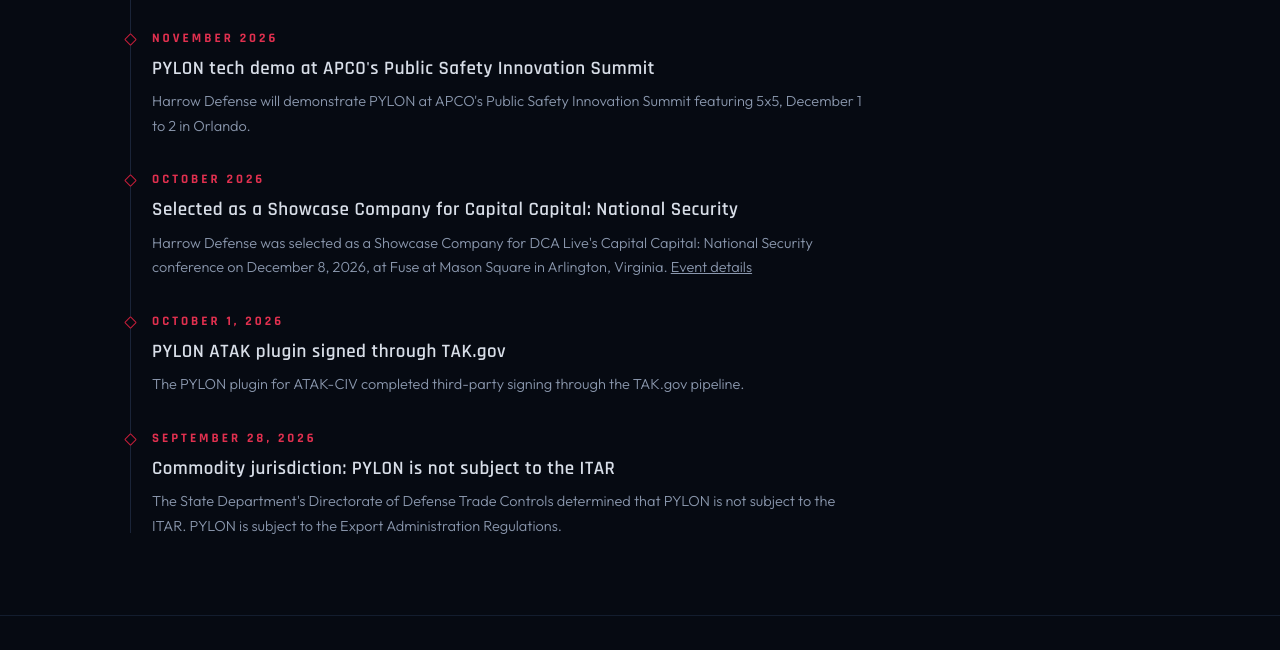
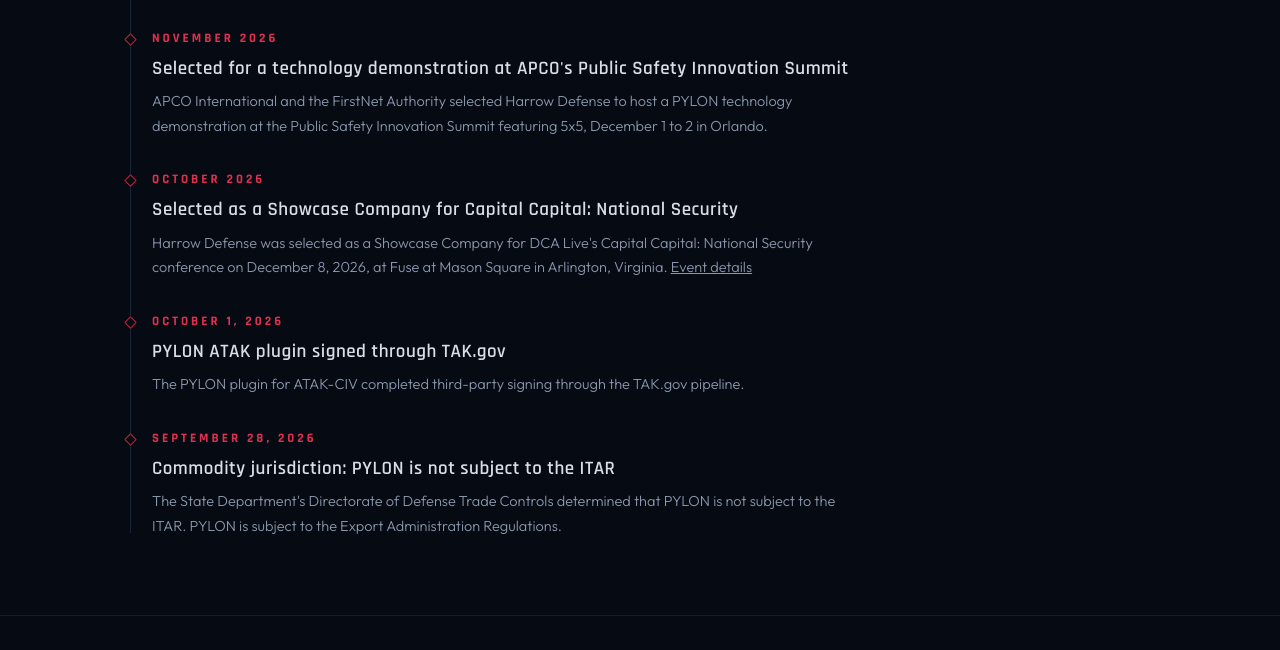
Before and after one commit to DJK3032/HarrowDefense, a plain HTML site: page news.html in a window 1280 px wide. Shown: the part 915-1565 px from the top of the page. Drawn offline with Linux system fonts and the light colour scheme.

Commit message:
News: APCO entry reflects selection
Co-Authored-By: Claude Opus 5.5 <noreply@anthropic.com>
Claude-Session: https://claude.ai/code/session_014QkUswhXNAWDfqRbrcg1SC

```diff
--- a/news.html
+++ b/news.html
@@ -77,8 +77,8 @@
       </div>
       <div class="tl-item">
         <div class="tl-date">November 2026</div>
-        <div class="tl-title">PYLON tech demo at APCO's Public Safety Innovation Summit</div>
-        <p class="tl-text">Harrow Defense will demonstrate PYLON at APCO's Public Safety Innovation Summit featuring 5x5, December 1 to 2 in Orlando.</p>
+        <div class="tl-title">Selected for a technology demonstration at APCO's Public Safety Innovation Summit</div>
+        <p class="tl-text">APCO International and the FirstNet Authority selected Harrow Defense to host a PYLON technology demonstration at the Public Safety Innovation Summit featuring 5x5, December 1 to 2 in Orlando.</p>
       </div>
       <div class="tl-item">
         <div class="tl-date">October 2026</div>
```
